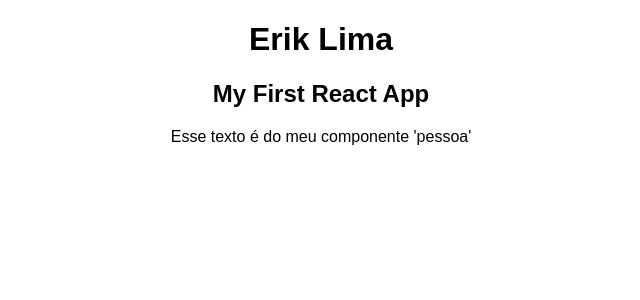
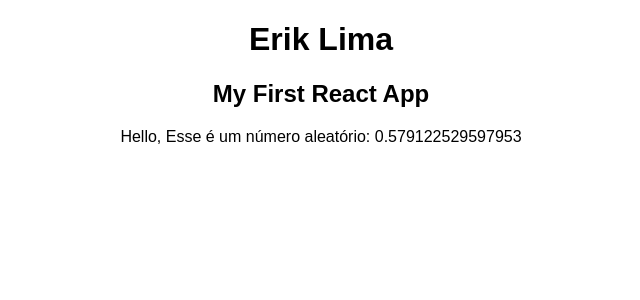
Before and after one commit to erikflima/React-App-1, a React (Create React App) app: page / in a window 1280 px wide. Shown: the top 300 px of the page, without its empty margins (319-959 px from the left). Built offline with nearby package versions, Linux system fonts and the light colour scheme.

Commit message:
Video: 34. Outputting Dynamic Content
Curso: React - The Complete Guide (incl Hooks, React Router, Redux)

 - Colocando conteudo dinamico no html

```diff
--- a/src/Pessoa/Pessoa.js
+++ b/src/Pessoa/Pessoa.js
@@ -4,7 +4,7 @@ import React, { Component } from 'react';
 //Funcao que retorna o conteudo html
 const pessoa = () => {
 
-    return <p>Esse texto é do meu componente 'pessoa'</p>
+    return <p>Hello, Esse é um número aleatório: {Math.random()}</p>
 
 };
 
```
